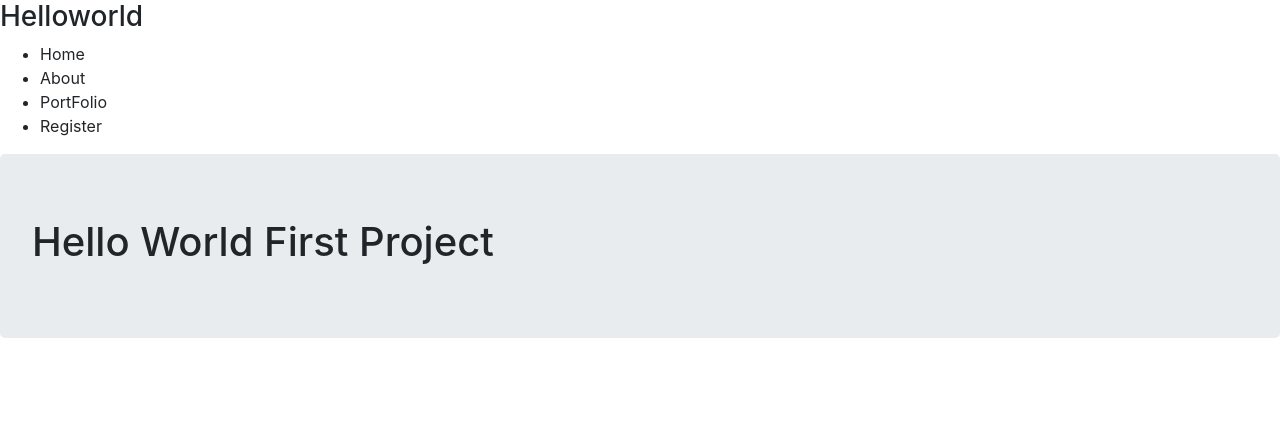
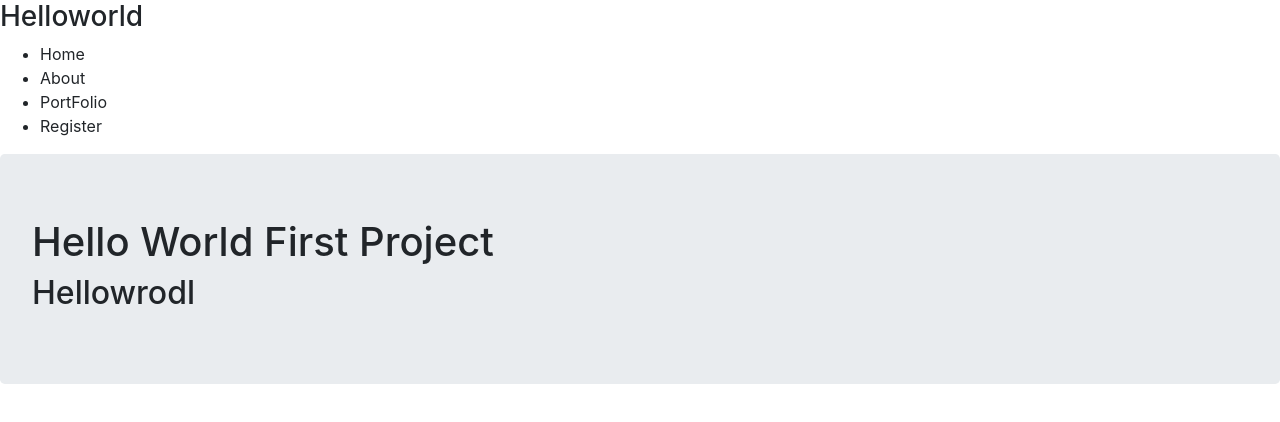
Before and after one commit to tekchandkumar/project, a plain HTML site: page js/home.html in a window 1280 px wide. Drawn offline with nearby package versions, Linux system fonts and the light colour scheme.

Commit message:
change in home.html

```diff
--- a/js/home.html
+++ b/js/home.html
@@ -32,6 +32,7 @@
         </header>
         <div class="jumbotron">
             <h1>Hello World First Project</h1>
+		<h2>Hellowrodl</h2>
         </div>
     </body>
 </html>
```
